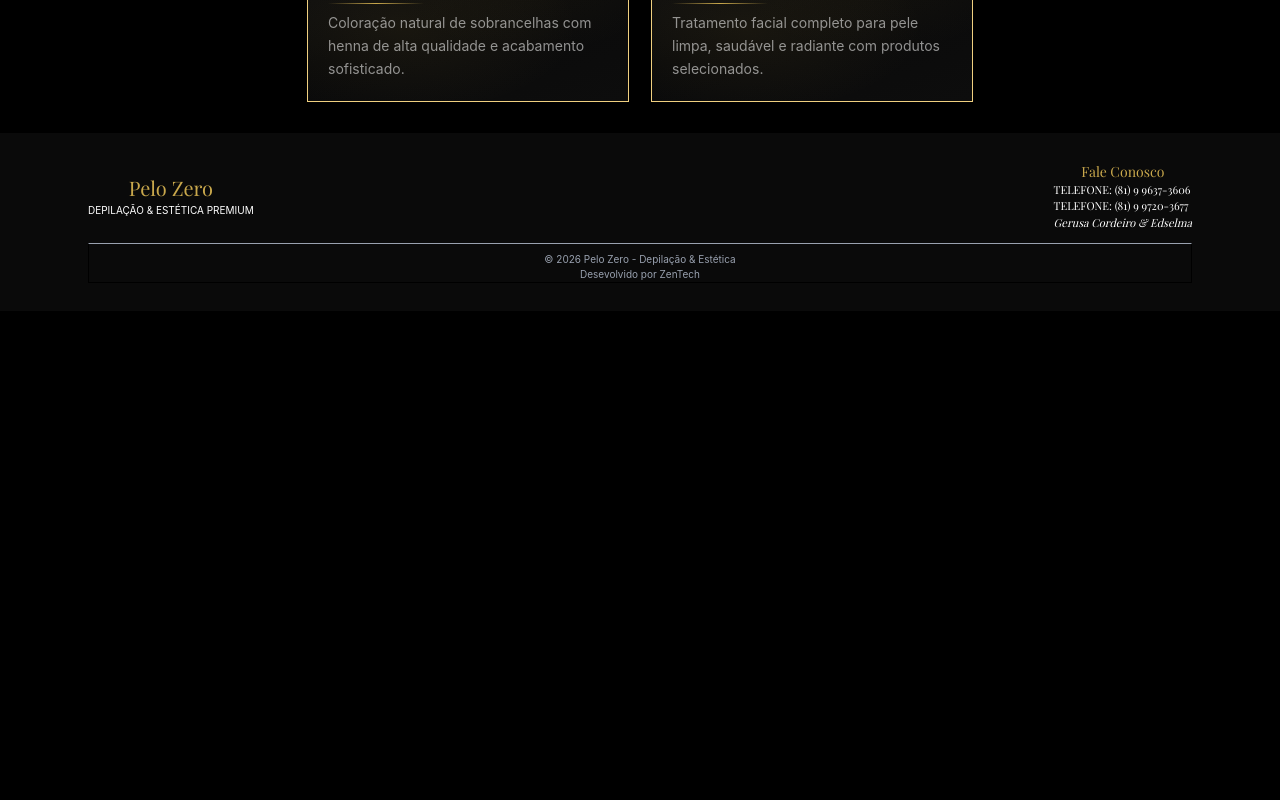
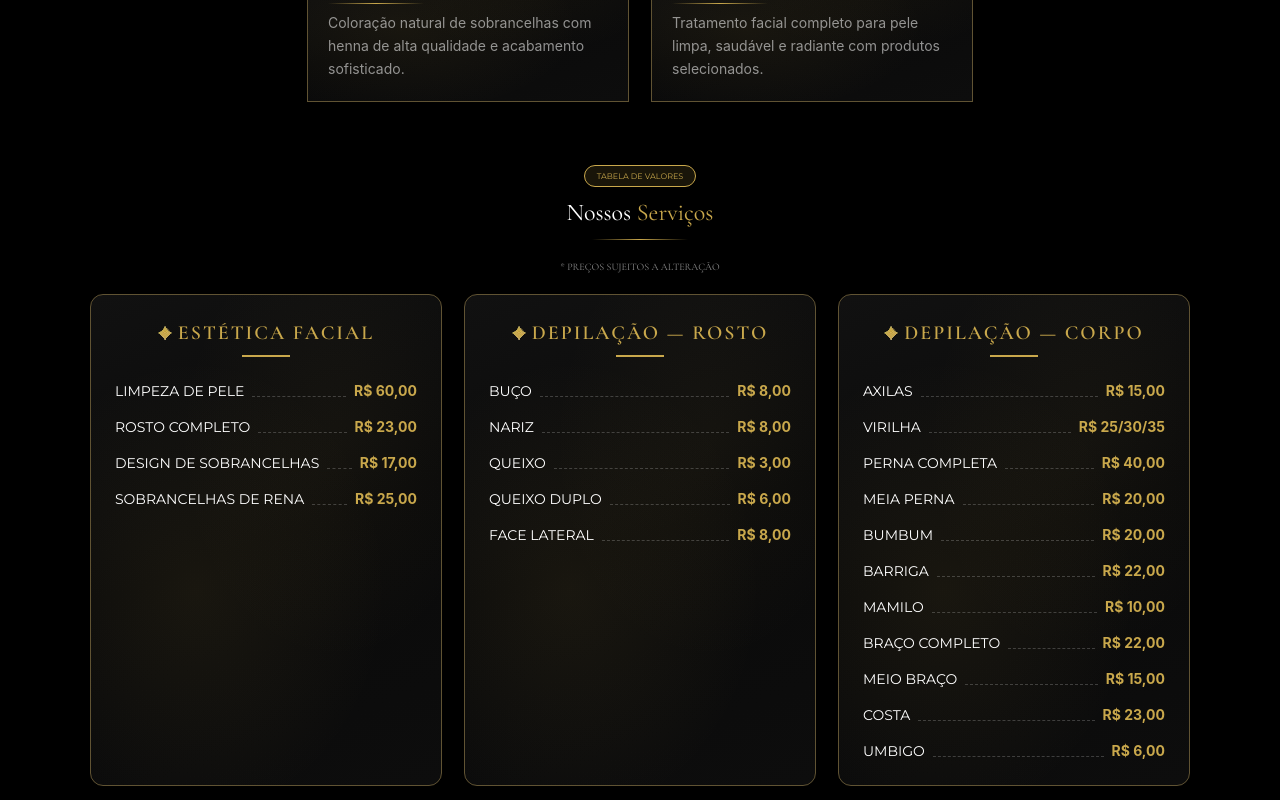
Before and after one commit to ZenTech-web/PELOZERO, a React (Vite) app: page / in a window 1280 px wide. Shown: the part 800-1600 px from the top of the page. Before the commit the page ends 1111 px from the top, so only its background shows below. Built offline with nearby package versions, Linux system fonts and the light colour scheme.

Commit message:
update prices

```diff
--- a/src/Data/Data.js
+++ b/src/Data/Data.js
@@ -18,6 +18,50 @@ const Data = [
             {simbulo: Logosimbolo , tema:"Henna", descricao:"Coloração natural de sobrancelhas com henna de alta qualidade e acabamento sofisticado."},
             {simbulo: Logosimbolo , tema:"Limpeza de Pele", descricao:"Tratamento facial completo para pele limpa, saudável e radiante com produtos selecionados."},
         ]
+    },
+
+    {
+        Prices: [
+
+           {
+        tema: "Estética Facial",
+        simbulo: Logosimbolo, // Use o caminho da sua imagem
+        servicos: [
+            { nome: "Limpeza de pele", valor: "R$ 60,00" },
+            { nome: "Rosto completo", valor: "R$ 23,00" },
+            { nome: "Design de sobrancelhas", valor: "R$ 17,00" },
+            { nome: "Sobrancelhas de rena", valor: "R$ 25,00" }
+        ]
+    },
+    {
+        tema: "Depilação — Rosto",
+        simbulo: Logosimbolo,
+        servicos: [
+            { nome: "Buço", valor: "R$ 8,00" },
+            { nome: "Nariz", valor: "R$ 8,00" },
+            { nome: "Queixo", valor: "R$ 3,00" },
+            { nome: "Queixo duplo", valor: "R$ 6,00" },
+            { nome: "Face lateral", valor: "R$ 8,00" }
+        ]
+    },
+    {
+        tema: "Depilação — Corpo",
+        simbulo: Logosimbolo,
+        servicos: [
+            { nome: "Axilas", valor: "R$ 15,00" },
+            { nome: "Virilha", valor: "R$ 25/30/35" },
+            { nome: "Perna completa", valor: "R$ 40,00" },
+            { nome: "Meia perna", valor: "R$ 20,00" },
+            { nome: "Bumbum", valor: "R$ 20,00" },
+            { nome: "Barriga", valor: "R$ 22,00" },
+            { nome: "Mamilo", valor: "R$ 10,00" },
+            { nome: "Braço completo", valor: "R$ 22,00" },
+            { nome: "Meio braço", valor: "R$ 15,00" },
+            { nome: "Costa", valor: "R$ 23,00" },
+            { nome: "Umbigo", valor: "R$ 6,00" }
+        ]
+    }
+        ]
     }
 
 ]
--- a/src/Pages/Main/index.jsx
+++ b/src/Pages/Main/index.jsx
@@ -11,7 +11,8 @@ const Main = () => {
 
    const {openValue} = useOutletContext();
    const imagem = Data.find((e) => e.Banner).Banner
-   const imagem2 = Data.find((e) => e.Service).Service
+   const dados = Data.find((e) => e.Service).Service
+   const dadosPrices = Data.find((e) => e.Prices).Prices
 
    function runZap(){
      const phoneNumber = "5581997203677";
@@ -71,8 +72,8 @@ const Main = () => {
            </div>
 
            <div className="flex gap-6 px-1 flex-wrap w-full justify-center mt-5">
-             {imagem2.map(({simbulo, tema, descricao}, index) => (
-              <div key={index} className="outline outline-gold-light w-80 px-5 py-5 flex flex-col gap-2 bg-hero">
+             {dados.map(({simbulo, tema, descricao}, index) => (
+              <div key={index} className="outline outline-gold-light/40 w-80 px-5 py-5 flex flex-col gap-2 bg-hero">
 
                 <div><img src={simbulo} alt="Simbolo de estrela god" /></div>
 
@@ -92,6 +93,63 @@ const Main = () => {
 
         </section>
 
+        <section className="flex flex-col items-center py-8">
+
+           <div className="flex flex-col items-center gap-2.5">
+
+             <Pborder valor="Tabela de valores"/>
+
+             <H2 valor="Nossos" span="Serviços"/>
+
+             <Line/>
+
+             <P className="uppercase mt-2.5 text-[#FFFFFF8C] text-[10px] font-elegant" valor="* Preços sujeitos a alteração"/>
+           </div>
+
+           <div className="flex gap-6 px-1 flex-wrap w-full justify-center mt-5">
+  {dadosPrices.map((categoria, index) => (
+    <div key={index} className="bg-hero outline-1 outline-gold-light/40 p-6 rounded-xl w-full max-w-[350px]">
+
+
+      <div className="flex flex-col items-center mb-6 text-center">
+
+        <div className="flex items-center gap-1.5">
+
+          <div>
+          <img src={categoria.simbulo} alt="Símbolo" />
+          </div>
+          <h3 className="text-gold font-elegant text-xl font-bold uppercase tracking-widest">
+            {categoria.tema}
+          </h3>
+        </div>
+
+        <div className="h-[2px] w-12 bg-gold mt-2"></div>
+      </div>
+
+
+      <div className="space-y-4">
+        {categoria.servicos.map((item, i) => (
+          <div key={i} className="flex justify-between items-end gap-2 group">
+            <span className="text-white font-body text-sm uppercase group-hover:text-gold transition-colors">
+              {item.nome}
+            </span>
+
+
+            <div className="flex-1 border-b border-dashed border-white/20 mb-1"></div>
+
+            <span className="text-gold font-bold text-sm">
+              {item.valor}
+            </span>
+          </div>
+        ))}
+      </div>
+
+    </div>
+  ))}
+</div>
+
+        </section>
+
         </main>
       </>
     )
```
